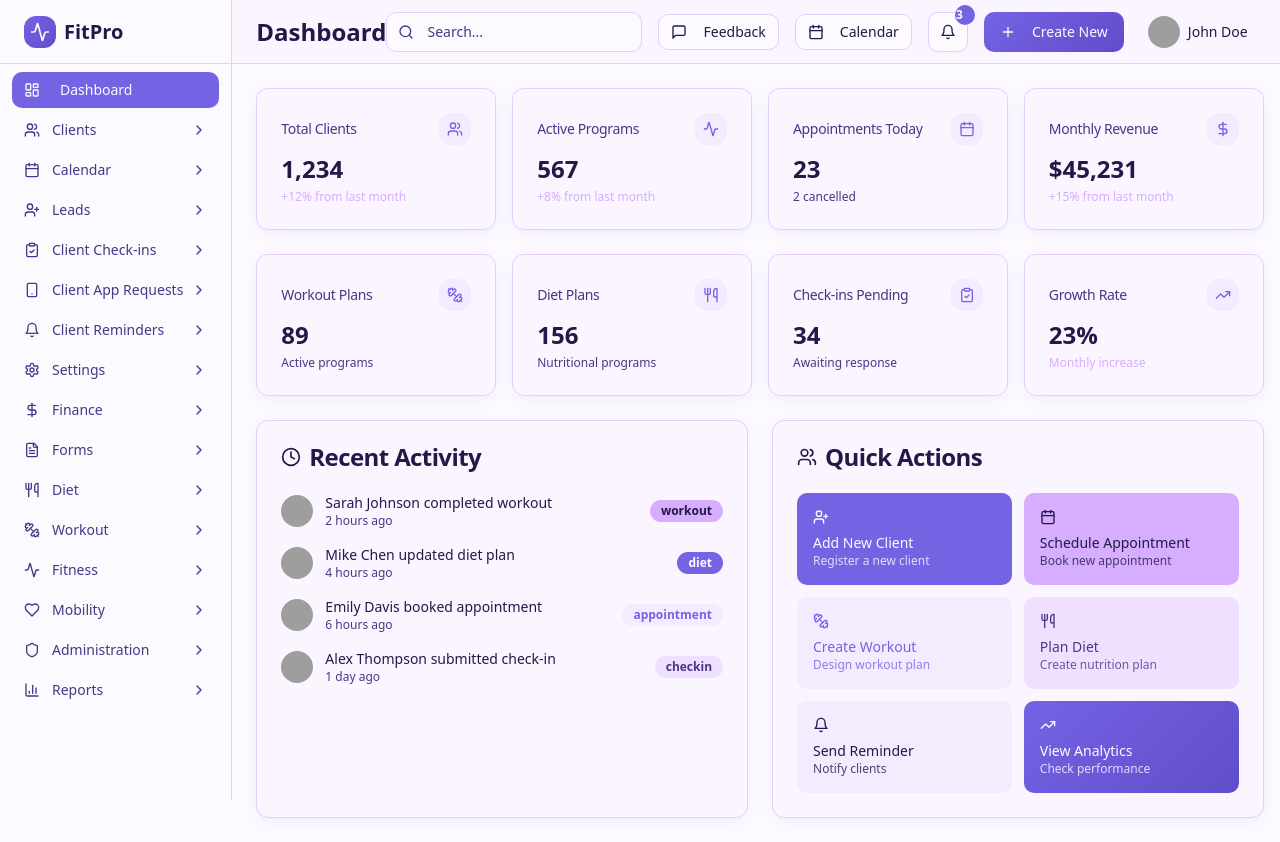
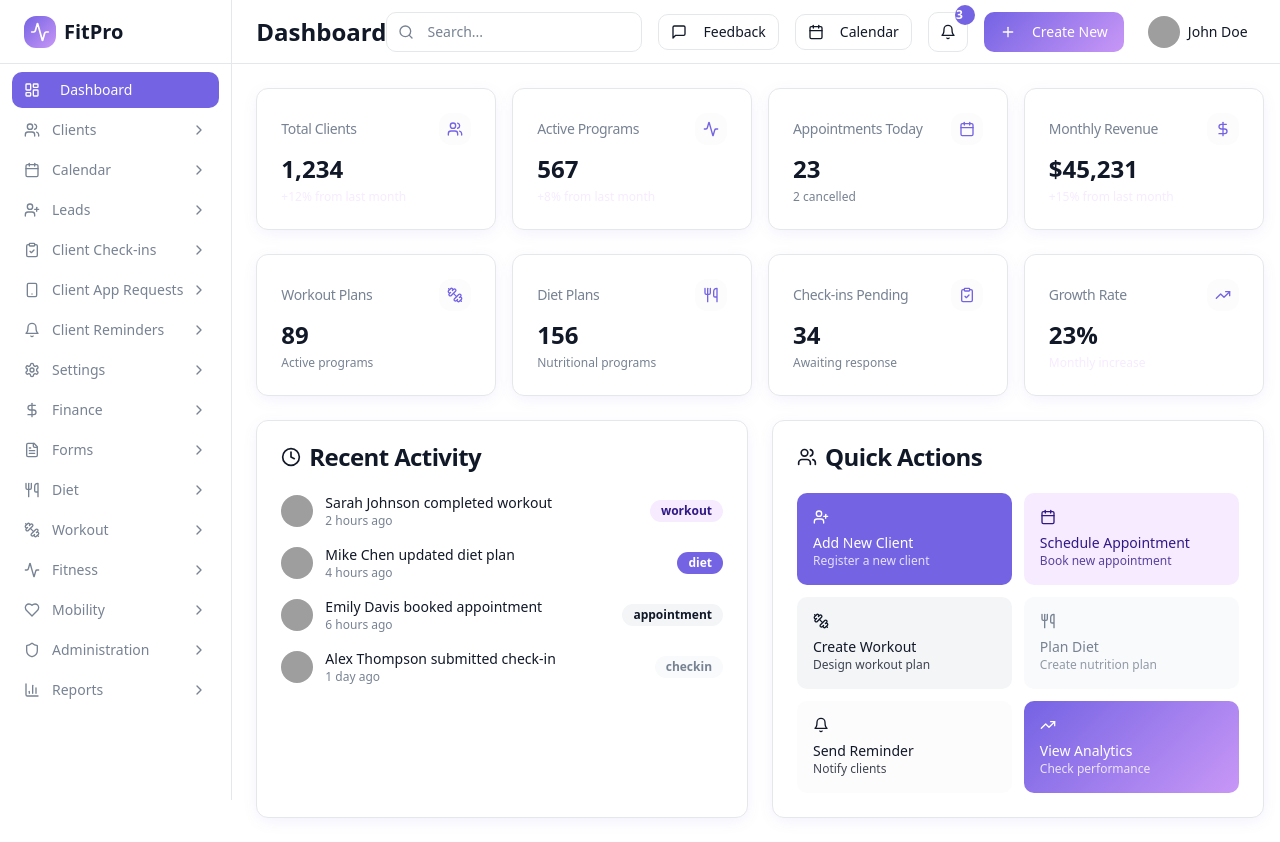
Before and after one commit to GymmawyGymMaster/nourish-move-manage, a React (Vite) app: page / in a window 1280 px wide. Built offline with nearby package versions, Linux system fonts and the light colour scheme; grey boxes are pictures that could not be loaded.

Commit message:
Update color theme
Update the full color theme with the provided base, gray, brand, error, warning, success, orange, and light blue color palettes.

```diff
--- a/src/index.css
+++ b/src/index.css
@@ -8,100 +8,219 @@ All colors MUST be HSL.
 
 @layer base {
   :root {
-    --background: 270 100% 99%;
-    --foreground: 253 48% 19%;
+    /* Base Colors */
+    --white: 0 0% 100%;
+    --black: 0 0% 0%;
 
-    --card: 270 100% 98%;
-    --card-foreground: 253 48% 19%;
+    /* Gray Scale */
+    --gray-25: 210 20% 99%;
+    --gray-50: 210 20% 98%;
+    --gray-100: 210 17% 96%;
+    --gray-200: 214 14% 91%;
+    --gray-300: 217 11% 83%;
+    --gray-400: 216 9% 69%;
+    --gray-500: 216 11% 52%;
+    --gray-600: 215 17% 35%;
+    --gray-700: 216 20% 24%;
+    --gray-800: 218 23% 16%;
+    --gray-900: 221 39% 11%;
+    --gray-950: 222 47% 9%;
 
-    --popover: 270 100% 98%;
-    --popover-foreground: 253 48% 19%;
+    /* Brand Purple */
+    --purple-25: 273 100% 99%;
+    --purple-50: 273 100% 98%;
+    --purple-100: 273 100% 96%;
+    --purple-200: 273 91% 93%;
+    --purple-300: 272 87% 86%;
+    --purple-400: 271 85% 78%;
+    --purple-500: 248 70% 64%;
+    --purple-600: 251 68% 55%;
+    --purple-700: 252 69% 47%;
+    --purple-800: 252 71% 39%;
+    --purple-900: 253 68% 31%;
+    --purple-950: 251 71% 20%;
 
-    --primary: 248 70% 64%;
-    --primary-foreground: 270 100% 99%;
+    /* Error Red */
+    --red-25: 8 100% 98%;
+    --red-50: 8 100% 97%;
+    --red-100: 8 100% 94%;
+    --red-200: 8 96% 90%;
+    --red-300: 8 95% 81%;
+    --red-400: 8 93% 69%;
+    --red-500: 8 85% 59%;
+    --red-600: 8 79% 49%;
+    --red-700: 8 79% 40%;
+    --red-800: 8 72% 32%;
+    --red-900: 8 69% 29%;
+    --red-950: 8 81% 19%;
 
-    --secondary: 270 100% 96%;
-    --secondary-foreground: 248 70% 64%;
+    /* Warning Orange-Yellow */
+    --orange-25: 39 100% 97%;
+    --orange-50: 40 100% 97%;
+    --orange-100: 40 97% 89%;
+    --orange-200: 41 96% 77%;
+    --orange-300: 42 94% 64%;
+    --orange-400: 43 96% 56%;
+    --orange-500: 38 92% 50%;
+    --orange-600: 32 95% 44%;
+    --orange-700: 26 91% 37%;
+    --orange-800: 21 90% 31%;
+    --orange-900: 17 88% 26%;
+    --orange-950: 15 79% 17%;
 
-    --muted: 270 100% 94%;
-    --muted-foreground: 252 42% 37%;
+    /* Success Green */
+    --green-25: 151 81% 96%;
+    --green-50: 143 85% 96%;
+    --green-100: 141 79% 85%;
+    --green-200: 141 84% 79%;
+    --green-300: 142 77% 73%;
+    --green-400: 142 69% 58%;
+    --green-500: 142 71% 45%;
+    --green-600: 142 76% 36%;
+    --green-700: 142 72% 29%;
+    --green-800: 142 64% 24%;
+    --green-900: 143 61% 20%;
+    --green-950: 144 60% 17%;
 
-    --accent: 270 100% 84%;
-    --accent-foreground: 253 48% 19%;
+    /* Secondary Orange */
+    --sec-orange-25: 33 100% 98%;
+    --sec-orange-50: 34 100% 97%;
+    --sec-orange-100: 33 100% 92%;
+    --sec-orange-200: 33 100% 84%;
+    --sec-orange-300: 33 100% 73%;
+    --sec-orange-400: 33 100% 65%;
+    --sec-orange-500: 22 93% 51%;
+    --sec-orange-600: 22 78% 47%;
+    --sec-orange-700: 22 75% 40%;
+    --sec-orange-800: 22 69% 35%;
+    --sec-orange-900: 22 72% 30%;
+    --sec-orange-950: 22 78% 20%;
 
-    --destructive: 0 84% 60%;
-    --destructive-foreground: 270 100% 99%;
+    /* Light Blue */
+    --blue-25: 204 100% 97%;
+    --blue-50: 204 100% 97%;
+    --blue-100: 204 94% 94%;
+    --blue-200: 201 94% 86%;
+    --blue-300: 199 95% 74%;
+    --blue-400: 198 93% 60%;
+    --blue-500: 198 89% 48%;
+    --blue-600: 200 98% 39%;
+    --blue-700: 201 96% 32%;
+    --blue-800: 201 90% 27%;
+    --blue-900: 202 80% 24%;
+    --blue-950: 202 80% 16%;
 
-    --border: 270 100% 90%;
-    --input: 270 100% 90%;
-    --ring: 248 70% 64%;
+    /* Design System Mapping */
+    --background: var(--white);
+    --foreground: var(--gray-900);
+
+    --card: var(--white);
+    --card-foreground: var(--gray-900);
+
+    --popover: var(--white);
+    --popover-foreground: var(--gray-900);
+
+    --primary: var(--purple-500);
+    --primary-foreground: var(--white);
+    --primary-glow: var(--purple-400);
+
+    --secondary: var(--gray-100);
+    --secondary-foreground: var(--gray-900);
+
+    --muted: var(--gray-50);
+    --muted-foreground: var(--gray-500);
+
+    --accent: var(--purple-100);
+    --accent-foreground: var(--purple-900);
+    --accent-light: var(--purple-50);
+
+    --destructive: var(--red-500);
+    --destructive-foreground: var(--white);
+
+    --success: var(--green-500);
+    --success-foreground: var(--white);
+
+    --warning: var(--orange-500);
+    --warning-foreground: var(--white);
+
+    --border: var(--gray-200);
+    --input: var(--gray-200);
+    --ring: var(--purple-500);
+
+    --surface: var(--white);
+    --surface-secondary: var(--gray-25);
+
+    /* Gradients */
+    --gradient-primary: linear-gradient(135deg, hsl(var(--purple-500)), hsl(var(--purple-400)));
+    --gradient-accent: linear-gradient(135deg, hsl(var(--purple-100)), hsl(var(--purple-50)));
+    --gradient-surface: linear-gradient(180deg, hsl(var(--white)), hsl(var(--gray-25)));
+
+    /* Shadows */
+    --shadow-soft: 0 4px 16px -2px hsl(var(--purple-500) / 0.1);
+    --shadow-medium: 0 8px 32px -4px hsl(var(--purple-500) / 0.15);
+    --shadow-strong: 0 12px 48px -6px hsl(var(--purple-500) / 0.2);
 
     --radius: 0.75rem;
 
-    /* Custom design tokens */
-    --primary-glow: 249 55% 55%;
-    --accent-light: 270 100% 90%;
-    --surface: 270 100% 99%;
-    --surface-secondary: 270 100% 96%;
-
-    /* Gradients */
-    --gradient-primary: linear-gradient(135deg, hsl(248 70% 64%), hsl(249 55% 55%));
-    --gradient-accent: linear-gradient(135deg, hsl(270 100% 84%), hsl(270 100% 90%));
-    --gradient-surface: linear-gradient(180deg, hsl(270 100% 99%), hsl(270 100% 98%));
-
-    /* Shadows */
-    --shadow-soft: 0 4px 16px -2px hsl(248 70% 64% / 0.1);
-    --shadow-medium: 0 8px 32px -4px hsl(248 70% 64% / 0.15);
-    --shadow-strong: 0 12px 48px -6px hsl(248 70% 64% / 0.2);
-
-    --radius: 0.75rem;
-
-    --sidebar-background: 270 100% 98%;
-    --sidebar-foreground: 253 48% 19%;
-    --sidebar-primary: 248 70% 64%;
-    --sidebar-primary-foreground: 270 100% 99%;
-    --sidebar-accent: 270 100% 96%;
-    --sidebar-accent-foreground: 248 70% 64%;
-    --sidebar-border: 270 100% 90%;
-    --sidebar-ring: 248 70% 64%;
+    --sidebar-background: var(--white);
+    --sidebar-foreground: var(--gray-900);
+    --sidebar-primary: var(--purple-500);
+    --sidebar-primary-foreground: var(--white);
+    --sidebar-accent: var(--gray-50);
+    --sidebar-accent-foreground: var(--purple-600);
+    --sidebar-border: var(--gray-200);
+    --sidebar-ring: var(--purple-500);
   }
 
   .dark {
-    --background: 253 48% 19%;
-    --foreground: 270 100% 99%;
+    /* Design System Mapping for Dark Mode */
+    --background: var(--gray-900);
+    --foreground: var(--gray-50);
 
-    --card: 253 43% 30%;
-    --card-foreground: 270 100% 99%;
+    --card: var(--gray-800);
+    --card-foreground: var(--gray-50);
 
-    --popover: 253 43% 30%;
-    --popover-foreground: 270 100% 99%;
+    --popover: var(--gray-800);
+    --popover-foreground: var(--gray-50);
 
-    --primary: 270 100% 84%;
-    --primary-foreground: 253 48% 19%;
+    --primary: var(--purple-400);
+    --primary-foreground: var(--gray-900);
+    --primary-glow: var(--purple-300);
 
-    --secondary: 252 42% 37%;
-    --secondary-foreground: 270 100% 99%;
+    --secondary: var(--gray-800);
+    --secondary-foreground: var(--gray-50);
 
-    --muted: 252 42% 37%;
-    --muted-foreground: 270 100% 90%;
+    --muted: var(--gray-800);
+    --muted-foreground: var(--gray-400);
 
-    --accent: 251 45% 45%;
-    --accent-foreground: 270 100% 99%;
+    --accent: var(--gray-700);
+    --accent-foreground: var(--purple-300);
+    --accent-light: var(--gray-800);
 
-    --destructive: 0 62.8% 30.6%;
-    --destructive-foreground: 270 100% 99%;
+    --destructive: var(--red-400);
+    --destructive-foreground: var(--gray-900);
 
-    --border: 252 42% 37%;
-    --input: 252 42% 37%;
-    --ring: 270 100% 84%;
-    --sidebar-background: 253 48% 19%;
-    --sidebar-foreground: 270 100% 99%;
-    --sidebar-primary: 270 100% 84%;
-    --sidebar-primary-foreground: 253 48% 19%;
-    --sidebar-accent: 253 43% 30%;
-    --sidebar-accent-foreground: 270 100% 99%;
-    --sidebar-border: 252 42% 37%;
-    --sidebar-ring: 270 100% 84%;
+    --success: var(--green-400);
+    --success-foreground: var(--gray-900);
+
+    --warning: var(--orange-400);
+    --warning-foreground: var(--gray-900);
+
+    --border: var(--gray-700);
+    --input: var(--gray-700);
+    --ring: var(--purple-400);
+
+    --surface: var(--gray-900);
+    --surface-secondary: var(--gray-800);
+
+    --sidebar-background: var(--gray-900);
+    --sidebar-foreground: var(--gray-50);
+    --sidebar-primary: var(--purple-400);
+    --sidebar-primary-foreground: var(--gray-900);
+    --sidebar-accent: var(--gray-800);
+    --sidebar-accent-foreground: var(--purple-300);
+    --sidebar-border: var(--gray-700);
+    --sidebar-ring: var(--purple-400);
   }
 }
 
--- a/tailwind.config.ts
+++ b/tailwind.config.ts
@@ -24,6 +24,124 @@ export default {
 				ring: 'hsl(var(--ring))',
 				background: 'hsl(var(--background))',
 				foreground: 'hsl(var(--foreground))',
+
+				/* Base Colors */
+				white: 'hsl(var(--white))',
+				black: 'hsl(var(--black))',
+
+				/* Gray Scale */
+				gray: {
+					25: 'hsl(var(--gray-25))',
+					50: 'hsl(var(--gray-50))',
+					100: 'hsl(var(--gray-100))',
+					200: 'hsl(var(--gray-200))',
+					300: 'hsl(var(--gray-300))',
+					400: 'hsl(var(--gray-400))',
+					500: 'hsl(var(--gray-500))',
+					600: 'hsl(var(--gray-600))',
+					700: 'hsl(var(--gray-700))',
+					800: 'hsl(var(--gray-800))',
+					900: 'hsl(var(--gray-900))',
+					950: 'hsl(var(--gray-950))',
+				},
+
+				/* Brand Purple */
+				purple: {
+					25: 'hsl(var(--purple-25))',
+					50: 'hsl(var(--purple-50))',
+					100: 'hsl(var(--purple-100))',
+					200: 'hsl(var(--purple-200))',
+					300: 'hsl(var(--purple-300))',
+					400: 'hsl(var(--purple-400))',
+					500: 'hsl(var(--purple-500))',
+					600: 'hsl(var(--purple-600))',
+					700: 'hsl(var(--purple-700))',
+					800: 'hsl(var(--purple-800))',
+					900: 'hsl(var(--purple-900))',
+					950: 'hsl(var(--purple-950))',
+				},
+
+				/* Error Red */
+				red: {
+					25: 'hsl(var(--red-25))',
+					50: 'hsl(var(--red-50))',
+					100: 'hsl(var(--red-100))',
+					200: 'hsl(var(--red-200))',
+					300: 'hsl(var(--red-300))',
+					400: 'hsl(var(--red-400))',
+					500: 'hsl(var(--red-500))',
+					600: 'hsl(var(--red-600))',
+					700: 'hsl(var(--red-700))',
+					800: 'hsl(var(--red-800))',
+					900: 'hsl(var(--red-900))',
+					950: 'hsl(var(--red-950))',
+				},
+
+				/* Warning Orange-Yellow */
+				orange: {
+					25: 'hsl(var(--orange-25))',
+					50: 'hsl(var(--orange-50))',
+					100: 'hsl(var(--orange-100))',
+					200: 'hsl(var(--orange-200))',
+					300: 'hsl(var(--orange-300))',
+					400: 'hsl(var(--orange-400))',
+					500: 'hsl(var(--orange-500))',
+					600: 'hsl(var(--orange-600))',
+					700: 'hsl(var(--orange-700))',
+					800: 'hsl(var(--orange-800))',
+					900: 'hsl(var(--orange-900))',
+					950: 'hsl(var(--orange-950))',
+				},
+
+				/* Success Green */
+				green: {
+					25: 'hsl(var(--green-25))',
+					50: 'hsl(var(--green-50))',
+					100: 'hsl(var(--green-100))',
+					200: 'hsl(var(--green-200))',
+					300: 'hsl(var(--green-300))',
+					400: 'hsl(var(--green-400))',
+					500: 'hsl(var(--green-500))',
+					600: 'hsl(var(--green-600))',
+					700: 'hsl(var(--green-700))',
+					800: 'hsl(var(--green-800))',
+					900: 'hsl(var(--green-900))',
+					950: 'hsl(var(--green-950))',
+				},
+
+				/* Secondary Orange */
+				'sec-orange': {
+					25: 'hsl(var(--sec-orange-25))',
+					50: 'hsl(var(--sec-orange-50))',
+					100: 'hsl(var(--sec-orange-100))',
+					200: 'hsl(var(--sec-orange-200))',
+					300: 'hsl(var(--sec-orange-300))',
+					400: 'hsl(var(--sec-orange-400))',
+					500: 'hsl(var(--sec-orange-500))',
+					600: 'hsl(var(--sec-orange-600))',
+					700: 'hsl(var(--sec-orange-700))',
+					800: 'hsl(var(--sec-orange-800))',
+					900: 'hsl(var(--sec-orange-900))',
+					950: 'hsl(var(--sec-orange-950))',
+				},
+
+				/* Light Blue */
+				blue: {
+					25: 'hsl(var(--blue-25))',
+					50: 'hsl(var(--blue-50))',
+					100: 'hsl(var(--blue-100))',
+					200: 'hsl(var(--blue-200))',
+					300: 'hsl(var(--blue-300))',
+					400: 'hsl(var(--blue-400))',
+					500: 'hsl(var(--blue-500))',
+					600: 'hsl(var(--blue-600))',
+					700: 'hsl(var(--blue-700))',
+					800: 'hsl(var(--blue-800))',
+					900: 'hsl(var(--blue-900))',
+					950: 'hsl(var(--blue-950))',
+				},
+
+				/* Design System */
 				primary: {
 					DEFAULT: 'hsl(var(--primary))',
 					foreground: 'hsl(var(--primary-foreground))',
@@ -36,6 +154,14 @@ export default {
 				destructive: {
 					DEFAULT: 'hsl(var(--destructive))',
 					foreground: 'hsl(var(--destructive-foreground))'
+				},
+				success: {
+					DEFAULT: 'hsl(var(--success))',
+					foreground: 'hsl(var(--success-foreground))'
+				},
+				warning: {
+					DEFAULT: 'hsl(var(--warning))',
+					foreground: 'hsl(var(--warning-foreground))'
 				},
 				muted: {
 					DEFAULT: 'hsl(var(--muted))',
```
